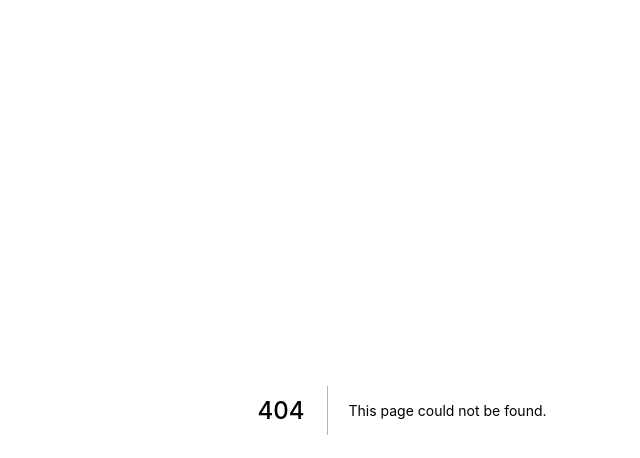
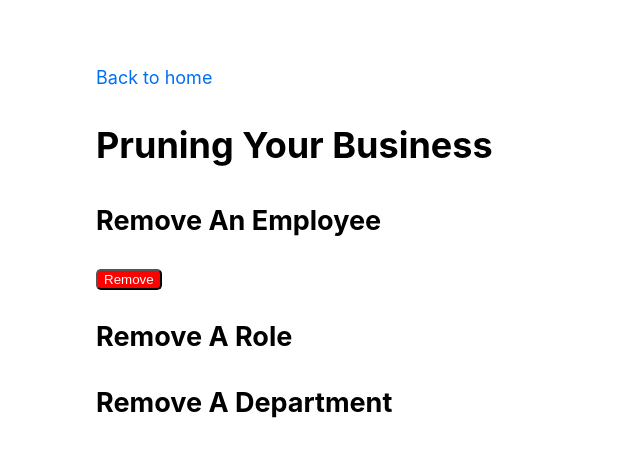
Before and after one commit to rsowald/EmployeeTrackerCMS, a Next.js app in the folder employee-tracker/: page /remove in a window 1280 px wide. Before the commit this address had no page. Shown: the top 458 px of the page, without its empty margins (238-878 px from the left). Built offline with nearby package versions, Linux system fonts and the light colour scheme.

Commit message:
start remove page

```diff
--- /dev/null
+++ b/employee-tracker/pages/remove.js
@@ -0,0 +1,24 @@
+import { DeleteButton } from '../components/button';
+import Link from 'next/link';
+import Head from 'next/head';
+import Layout from '../components/layout';
+
+export default function Removing() {
+    return (
+        <Layout>
+            <Head>
+                <title>Remove</title>
+            </Head>
+            <nav>
+                <Link href="/">
+                    <a>Back to home</a>
+                </Link>
+            </nav>
+            <h1>Pruning Your Business</h1>
+            <h2>Remove An Employee</h2>
+            <DeleteButton />
+            <h2>Remove A Role</h2>
+            <h2>Remove A Department</h2>
+        </Layout>
+    )
+}
```
Also changed, not shown: employee-tracker/pages/index.js (+5 -7 lines).
